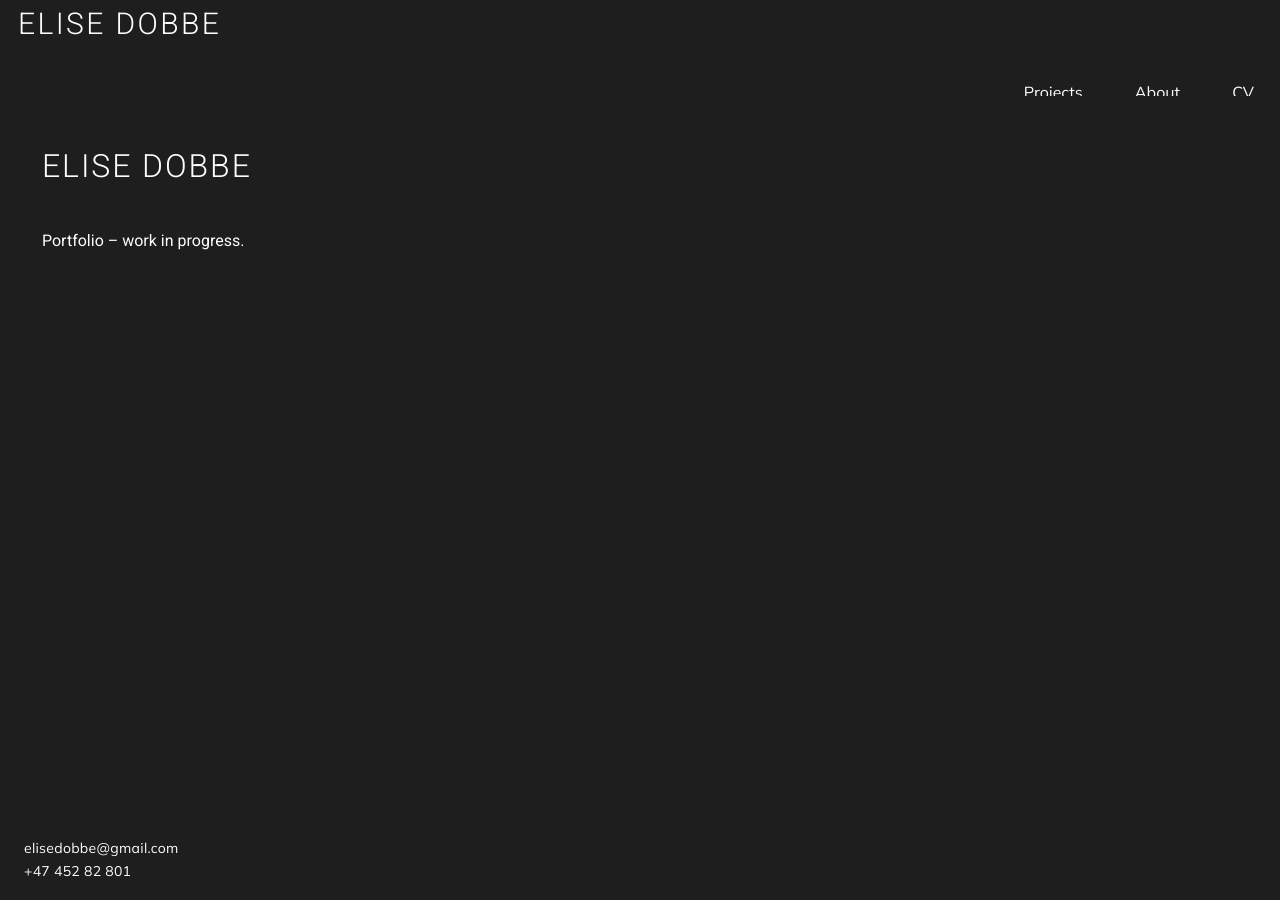
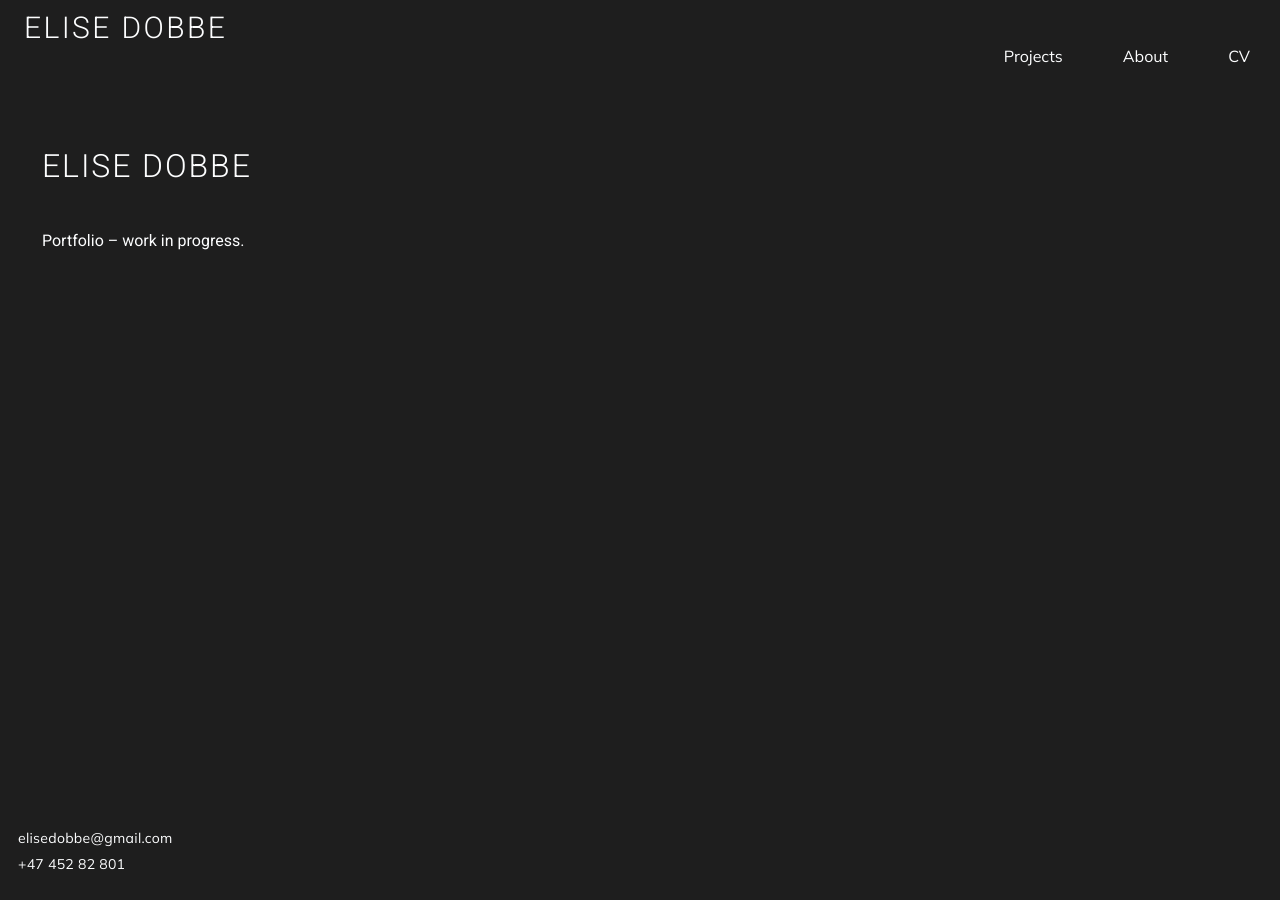
Before and after one commit to elisedobbe/portfolio, an MkDocs documentation site: the page built from docs/index.md, in a window 1280 px wide. Built offline with MkDocs 1.6.1 and Material for MkDocs 9.7.7, drawn with Linux system fonts in a browser that asks for light colours.

Commit message:
Update extra.css

```diff
--- a/docs/assets/styles/extra.css
+++ b/docs/assets/styles/extra.css
@@ -272,3 +272,72 @@ body,
 .md-header__title {
   padding-left: 0 !important;
 }
+
+/* =========================
+   FINAL HEADER/TABS + FOOTER POLISH
+   ========================= */
+
+/* Litt ned og litt til høyre for navnet (bittelitt) */
+.md-header__title {
+  transform: translate(6px, 4px);
+}
+
+/* Tabs: sørg for samme “bunnlinje” som headeren og at de ikke kuttes */
+.md-header__inner,
+.md-tabs__inner {
+  align-items: center !important;
+}
+
+.md-tabs {
+  overflow: visible !important;
+}
+
+.md-tabs__list {
+  align-items: center !important;
+}
+
+/* Ikke la tabs havne for langt ned pga padding */
+.md-tabs__link {
+  padding: 0 !important;
+  margin: 0 18px !important;
+  line-height: 1 !important;
+  height: auto !important;
+
+  /* Muli/Mulish på meny */
+  font-family: var(--font-body) !important;
+
+  /* Ingen “boks” */
+  background: transparent !important;
+}
+
+/* Hover/active: kun farge (ingen firkant) */
+.md-tabs__link:hover,
+.md-tabs__link--active {
+  background: transparent !important;
+  color: #acdcff !important;
+}
+
+/* Sørg for at selve teksten ikke blir “cut off” */
+.md-tabs__link span,
+.md-tabs__link {
+  display: inline-block !important;
+  overflow: visible !important;
+}
+
+/* Gi litt mer luft til høyre så CV ikke havner utenfor */
+.md-tabs__inner {
+  padding-right: 28px !important;
+}
+
+/* Footer: større linjeavstand + ryddig spacing */
+.md-footer::before {
+  line-height: 1.9 !important;
+  padding: 22px 18px !important;
+}
+
+/* Fjern eventuelle underlinjer/border som kan se ut som streker */
+.md-header,
+.md-tabs {
+  border-bottom: none !important;
+  box-shadow: none !important;
+}
```
